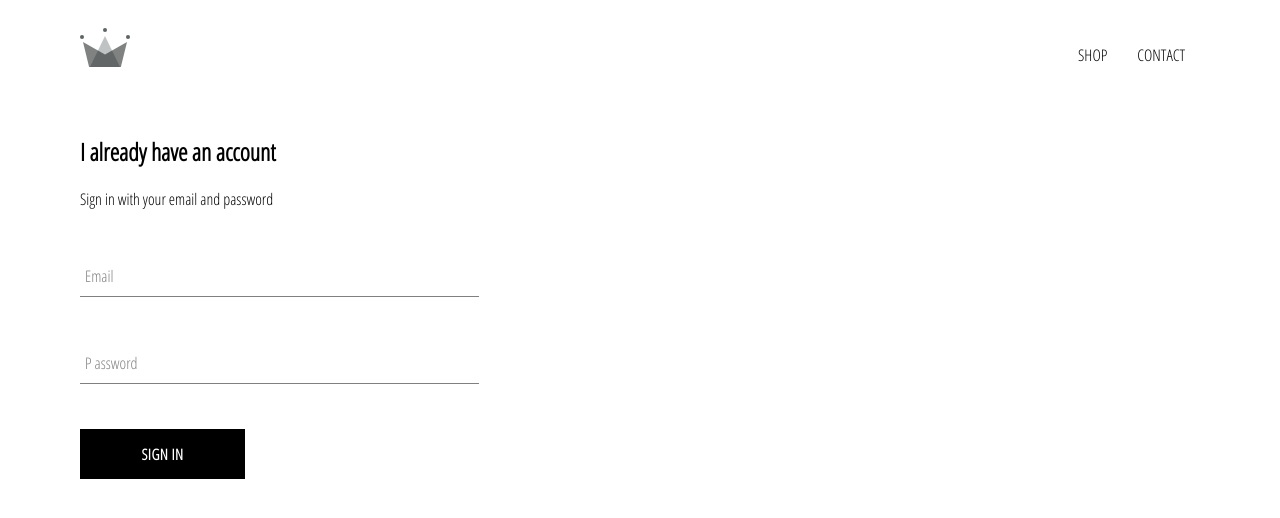
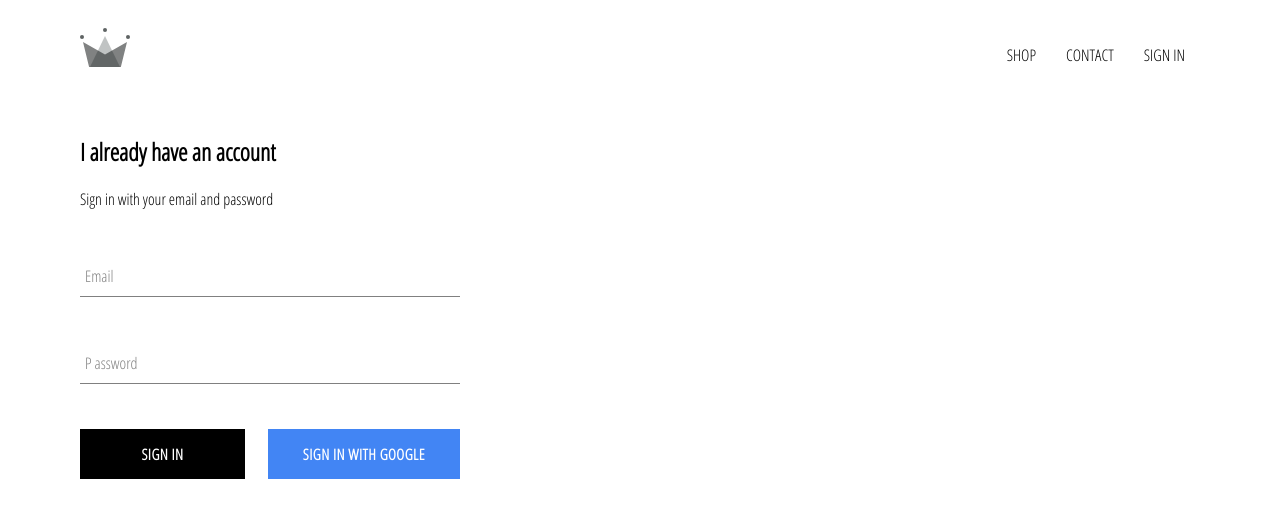
Before and after one commit to amahdavii/crwn-clothing, a React (Create React App) app: page /signin in a window 1280 px wide. Shown: the top 518 px of the page. Built offline with nearby package versions, Linux system fonts and the light colour scheme; no server answers.

Commit message:
Integrated firebase into application, created sign in page with sign in component and sign in with google.

```diff
--- a/package.json
+++ b/package.json
@@ -6,6 +6,7 @@
     "@testing-library/jest-dom": "^5.11.4",
     "@testing-library/react": "^11.1.0",
     "@testing-library/user-event": "^12.1.10",
+    "firebase": "^8.6.1",
     "node-sass": "^5.0.0",
     "react": "^17.0.2",
     "react-dom": "^17.0.2",
--- a/src/App.css
+++ b/src/App.css
@@ -7,3 +7,7 @@
   text-decoration: none;
   color: black;
 }
+
+* {
+  box-sizing: border-box;
+}
--- a/src/App.js
+++ b/src/App.js
@@ -1,23 +1,45 @@
-import React from 'react';
-import { Route } from 'react-router-dom';
+import React, { Component } from 'react';
+import { Switch, Route } from 'react-router-dom';
 
 import HomePage from './Pages/Homepage/Homepage.component';
 import ShopPage from './Pages/Shop/Shop.component';
 import SignInAndSignUpPage from './Pages/Sign-in-and-Sign-up/Sign-in-and-Sign-up.component';
 import Header from './Components/Header/Header.component';
+import { auth } from './firebase/firebase.utils';
 
 import './App.css';
 
 
-function App() {
+class App extends Component {
+  state = {
+    currentUser: null,
+  }
+
+  unsubscribeFromAuth = null;
+
+  componentDidMount() {
+   this.unsubscribeFromAuth =  auth.onAuthStateChanged(user => {
+      this.setState({ currentUser: user});
+      console.log(user)
+    });
+  }
+
+  componentWillUnmount() {
+    this.unsubscribeFromAuth();
+  }
+
+  render() {
     return (
       <div>
-      <Header />
+        <Header currentUser={this.state.currentUser} />
+        <Switch>
           <Route exact path="/" component={HomePage} />
           <Route path="/shop" component={ShopPage} />
           <Route path="/signin" component={SignInAndSignUpPage} />
+        </Switch>
       </div>
     );
   }
+}
 
 export default App;
--- a/src/Components/Custom-Button/Custom-button.component.jsx
+++ b/src/Components/Custom-Button/Custom-button.component.jsx
@@ -1,8 +1,8 @@
 import React from 'react';
 import './Custom-button.styles.scss';
 
-const CustomButton = ({ children, ...otherProps }) => (
-    <button className="custom-button" {...otherProps}>
+const CustomButton = ({ children, isGoogleSignIn,...otherProps }) => (
+    <button className={`${isGoogleSignIn ? 'google-sign-in' : ''} custom-button`} {...otherProps}>
         {children}
     </button>
 );
--- a/src/Components/Custom-Button/Custom-button.styles.scss
+++ b/src/Components/Custom-Button/Custom-button.styles.scss
@@ -19,4 +19,14 @@
       color: black;
       border: 1px solid black;
     }
+
+    &.google-sign-in {
+      background-color: #4285f4;
+      color: #fff;
+
+      &:hover {
+        background-color: #357ae8;
+        border: none;
+      }
+    }
   }
--- a/src/Components/Header/Header.component.jsx
+++ b/src/Components/Header/Header.component.jsx
@@ -1,14 +1,16 @@
 import React from 'react';
 import { Link } from 'react-router-dom';
+import { auth } from '../../firebase/firebase.utils';
 import { ReactComponent as Logo } from './../../Assets/crown.svg'
 import './Header.styles.scss';
 
-const Header = () => {
+const Header = ({ currentUser }) => {
     return (
         <div className="header">
             <Link className="logo-container" to="/">
                 <Logo className="logo" />
             </Link>
+
             <div className="options">
                 <Link className="option" to="/shop">
                     Shop
@@ -16,6 +18,12 @@
                 <Link className="option" to="/contact">
                     Contact
                 </Link>
+                {
+                    currentUser ?
+                    <div className="option" onClick={() => auth.signOut()}>SIGN OUT</div>
+                    :
+                    <Link className="option" to="/signin">SIGN IN</Link>
+                }
             </div>
         </div>
     );
--- a/src/Components/Header/Header.styles.scss
+++ b/src/Components/Header/Header.styles.scss
@@ -21,6 +21,7 @@
     .option {
       padding: 10px 15px;
       text-transform: uppercase;
+      cursor: pointer;
     }
   }
 }
--- a/src/Components/Sign-In/Sign-In.component.jsx
+++ b/src/Components/Sign-In/Sign-In.component.jsx
@@ -1,6 +1,7 @@
 import React, { Component } from 'react';
 import FormInput from '../Form-Input/Form-Input.component';
 import CustomButton from '../Custom-Button/Custom-button.component';
+import { signInWithGoogle } from '../../firebase/firebase.utils';
 
 import './Sign-In.styles.scss';
 
@@ -30,7 +31,10 @@
                     <FormInput name="email" type="email" value={this.state.email} handleChange={this.handleChange} label="Email" required />
                     <FormInput name="password" type="password" value={this.state.email} handleChange={this.handleChange} label="P assword" required />
 
-                    <CustomButton type="submit">Sign In</CustomButton>
+                    <div className="buttons">
+                      <CustomButton type="submit">Sign In</CustomButton>
+                      <CustomButton onClick={signInWithGoogle} isGoogleSignIn>Sign in with Google</CustomButton>
+                    </div>
                 </form>
 
             </div>
--- a/src/Components/Sign-In/Sign-In.styles.scss
+++ b/src/Components/Sign-In/Sign-In.styles.scss
@@ -1,9 +1,14 @@
 .sign-in {
-    width: 30vw;
+    width: 380px;
     display: flex;
     flex-direction: column;
 
     .title {
         margin: 10px 0;
     }
+
+    .buttons {
+        display: flex;
+        justify-content: space-between;
+    }
 }
--- /dev/null
+++ b/src/firebase/firebase.utils.js
@@ -0,0 +1,26 @@
+import firebase from 'firebase/app';
+import 'firebase/firestore';
+import 'firebase/auth';
+
+const config = {
+    apiKey: "AIzaSyBOGHOsDbdJEf99uTZVc7z4G0VjKemEses",
+    authDomain: "crwn-db-613f1.firebaseapp.com",
+    projectId: "crwn-db-613f1",
+    storageBucket: "crwn-db-613f1.appspot.com",
+    messagingSenderId: "354477005707",
+    appId: "1:354477005707:web:94566ac525c51754a92d8e",
+    measurementId: "G-HJCNE8QQXN"
+}
+
+
+
+firebase.initializeApp(config);
+
+export const auth = firebase.auth();
+export const firestore = firebase.firestore();
+
+const provider = new firebase.auth.GoogleAuthProvider();
+provider.setCustomParameters({ prompt: 'select_account' })
+export const signInWithGoogle = () => auth.signInWithPopup(provider);
+
+export default firebase;
```
Also changed, not shown: 1 other file (tests, documents, lock files or other folders). Lines whose indentation alone changed are shown as unchanged.
